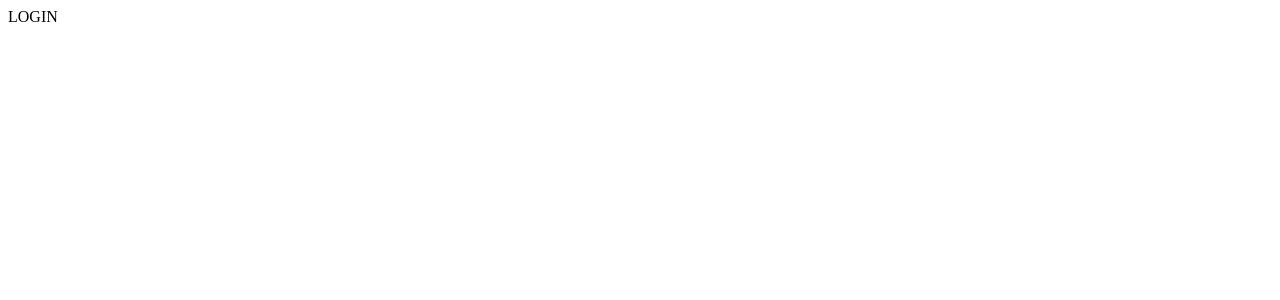
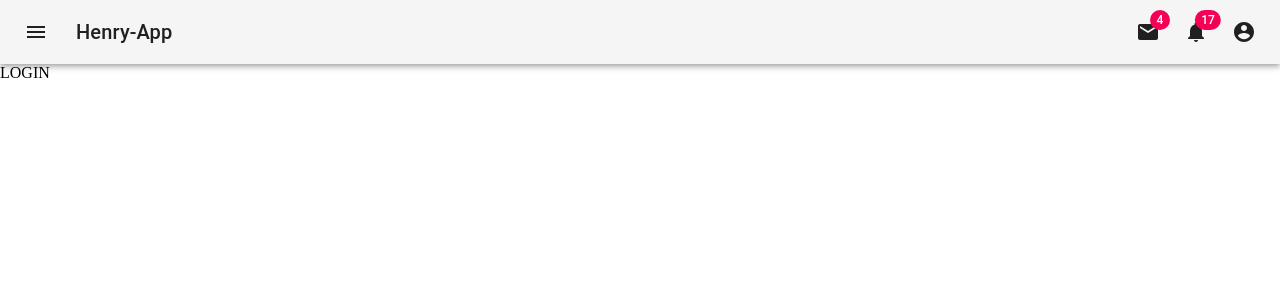
Before and after one commit to dierodz/henry-app, a React (Create React App) app in the folder client/: page /auth/login in a window 1280 px wide. Shown: the top 300 px of the page. Built offline with nearby package versions, Linux system fonts and the light colour scheme.

Commit message:
home header

```diff
--- /dev/null
+++ b/client/src/components/Header/Header.js
@@ -0,0 +1,199 @@
+import React from 'react';
+import { fade, makeStyles } from '@material-ui/core/styles';
+import AppBar from '@material-ui/core/AppBar';
+import Toolbar from '@material-ui/core/Toolbar';
+import IconButton from '@material-ui/core/IconButton';
+import Typography from '@material-ui/core/Typography';
+import InputBase from '@material-ui/core/InputBase';
+import Badge from '@material-ui/core/Badge';
+import MenuItem from '@material-ui/core/MenuItem';
+import Menu from '@material-ui/core/Menu';
+import MenuIcon from '@material-ui/icons/Menu';
+import SearchIcon from '@material-ui/icons/Search';
+import AccountCircle from '@material-ui/icons/AccountCircle';
+import MailIcon from '@material-ui/icons/Mail';
+import NotificationsIcon from '@material-ui/icons/Notifications';
+import MoreIcon from '@material-ui/icons/MoreVert';
+
+
+const useStyles = makeStyles((theme) => ({
+  grow: {
+    flexGrow: 1,
+
+  },
+  menuButton: {
+    marginRight: theme.spacing(2),
+  },
+  title: {
+    display: 'none',
+    [theme.breakpoints.up('sm')]: {
+      display: 'block',
+    },
+  },
+
+   inputRoot: {
+    color: 'inherit',
+  },
+  inputInput: {
+    padding: theme.spacing(1, 1, 1, 0),
+    // vertical padding + font size from searchIcon
+    paddingLeft: `calc(1em + ${theme.spacing(4)}px)`,
+    transition: theme.transitions.create('width'),
+    width: '100%',
+    [theme.breakpoints.up('md')]: {
+      width: '20ch',
+    },
+  },
+  sectionDesktop: {
+    display: 'none',
+    [theme.breakpoints.up('md')]: {
+      display: 'flex',
+    },
+  },
+  sectionMobile: {
+    display: 'flex',
+    [theme.breakpoints.up('md')]: {
+      display: 'none',
+    },
+  },
+}));
+
+export default function Header() {
+
+  const classes = useStyles();
+  const [anchorEl, setAnchorEl] = React.useState(null);
+  const [mobileMoreAnchorEl, setMobileMoreAnchorEl] = React.useState(null);
+
+  const isMenuOpen = Boolean(anchorEl);
+  const isMobileMenuOpen = Boolean(mobileMoreAnchorEl);
+
+  const handleProfileMenuOpen = (event) => {
+    setAnchorEl(event.currentTarget);
+  };
+
+  const handleMobileMenuClose = () => {
+    setMobileMoreAnchorEl(null);
+  };
+
+  const handleMenuClose = () => {
+    setAnchorEl(null);
+    handleMobileMenuClose();
+  };
+
+  const handleMobileMenuOpen = (event) => {
+    setMobileMoreAnchorEl(event.currentTarget);
+  };
+
+  const menuId = 'primary-search-account-menu';
+  const renderMenu = (
+    <Menu
+      anchorEl={anchorEl}
+      anchorOrigin={{ vertical: 'top', horizontal: 'right' }}
+      id={menuId}
+      keepMounted
+      transformOrigin={{ vertical: 'top', horizontal: 'right' }}
+      open={isMenuOpen}
+      onClose={handleMenuClose}
+    >
+      <MenuItem onClick={handleMenuClose}>Profile</MenuItem>
+      <MenuItem onClick={handleMenuClose}>My account</MenuItem>
+    </Menu>
+  );
+
+  const mobileMenuId = 'primary-search-account-menu-mobile';
+  const renderMobileMenu = (
+    <Menu
+      anchorEl={mobileMoreAnchorEl}
+      anchorOrigin={{ vertical: 'top', horizontal: 'right' }}
+      id={mobileMenuId}
+      keepMounted
+      transformOrigin={{ vertical: 'top', horizontal: 'right' }}
+      open={isMobileMenuOpen}
+      onClose={handleMobileMenuClose}
+    >
+      <MenuItem>
+        <IconButton aria-label="show 4 new mails" color="inherit">
+          <Badge badgeContent={4} color="secondary">
+            <MailIcon />
+          </Badge>
+        </IconButton>
+        <p>Messages</p>
+      </MenuItem>
+      <MenuItem>
+        <IconButton aria-label="show 11 new notifications" color="inherit">
+          <Badge badgeContent={11} color="secondary">
+            <NotificationsIcon />
+          </Badge>
+        </IconButton>
+        <p>Notifications</p>
+      </MenuItem>
+      <MenuItem onClick={handleProfileMenuOpen}>
+        <IconButton
+          aria-label="account of current user"
+          aria-controls="primary-search-account-menu"
+          aria-haspopup="true"
+          color="inherit"
+        >
+          <AccountCircle />
+        </IconButton>
+        <p>Profile</p>
+      </MenuItem>
+    </Menu>
+  );
+
+  return (
+    <div className={classes.grow}>
+      <AppBar position="static" color='default' >
+        <Toolbar>
+          <IconButton
+            edge="start"
+            className={classes.menuButton}
+            color="inherit"
+            aria-label="open drawer"
+          >
+            <MenuIcon />
+          </IconButton>
+          <Typography className={classes.title} variant="h6" noWrap>
+            Henry-App
+          </Typography>
+          <div className={classes.grow} />
+          <div className={classes.sectionDesktop}>
+            <IconButton aria-label="show 4 new mails" color="inherit">
+              <Badge badgeContent={4} color="secondary">
+                <MailIcon />
+              </Badge>
+            </IconButton>
+            <IconButton aria-label="show 17 new notifications" color="inherit">
+              <Badge badgeContent={17} color="secondary">
+                <NotificationsIcon />
+              </Badge>
+            </IconButton>
+            <IconButton
+              edge="end"
+              aria-label="account of current user"
+              aria-controls={menuId}
+              aria-haspopup="true"
+              onClick={handleProfileMenuOpen}
+              color="inherit"
+            >
+              <AccountCircle />
+            </IconButton>
+          </div>
+          <div className={classes.sectionMobile}>
+            <IconButton
+              aria-label="show more"
+              aria-controls={mobileMenuId}
+              aria-haspopup="true"
+              onClick={handleMobileMenuOpen}
+              color="inherit"
+            >
+              <MoreIcon />
+            </IconButton>
+          </div>
+        </Toolbar>
+      </AppBar>
+      {renderMobileMenu}
+      {renderMenu}
+    </div>
+  );
+}
--- /dev/null
+++ b/client/src/pages/home/HomeScreen.js
@@ -0,0 +1,8 @@
+import React from 'react';
+import Header from '../../components/Header/Header.js'
+
+const HomeScreen = function() {
+
+    return (<div><Header/></div>);
+}
+export default HomeScreen;
--- a/client/src/routers/AppRouter.js
+++ b/client/src/routers/AppRouter.js
@@ -1,13 +1,16 @@
 import React from "react";
-import { BrowserRouter as Router, Switch } from "react-router-dom";
+import { BrowserRouter as Router, Switch, Route } from "react-router-dom";
 import AuthRouter from "./AuthRouter";
 import PublicRoutes from "./PublicRoutes";
+import HomeScreen from '../pages/home/HomeScreen.js'
 
 const AppRouter = () => {
   return (
     <Router>
+      <Route path='/' render={()=> <HomeScreen/>} />
       <div>
         <Switch>
+
           <PublicRoutes
             // Cambiar, luego, el false por una variable de autenticación
             component={AuthRouter}
@@ -18,6 +21,7 @@ const AppRouter = () => {
         </Switch>
       </div>
     </Router>
+
   );
 };
 
--- a/client/src/styles/base/_base.scss
+++ b/client/src/styles/base/_base.scss
@@ -0,0 +1,3 @@
+* {
+    margin: 0px;
+}
```
Also changed, not shown: client/src/components/Example.js (deleted, +0 -11 lines), 1 other file (tests, documents, lock files or other folders).
